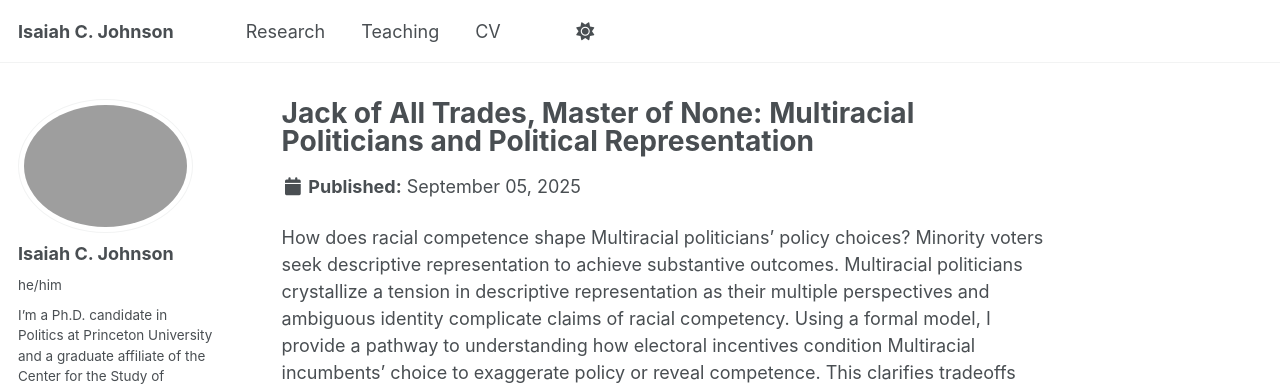
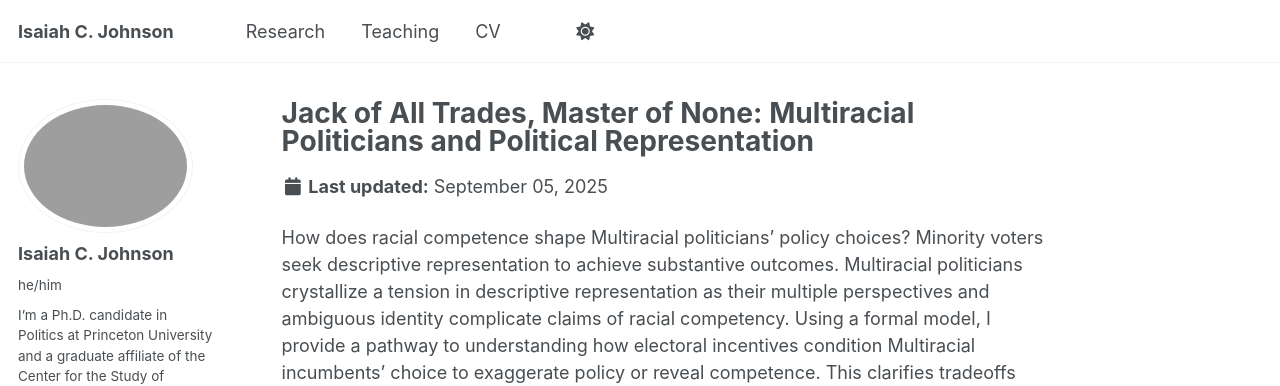
Before and after one commit to isaiahcjohnson/IsaiahCJohnson.github.io, a Jekyll site: the page built from _publications/2025-09-05-JMP-Draft.md, in a window 1280 px wide and 1263 px high. Shown: the top 386 px of the window. Built offline with Jekyll 4.4.1, drawn with Linux system fonts in a browser that asks for light colours; some web fonts are replaced.

Commit message:
modified:   _layouts/single.html

```diff
--- a/_layouts/single.html
+++ b/_layouts/single.html
@@ -36,11 +36,24 @@ layout: default
 
 {% if page.collection == 'teaching' %}
   <p> {{ page.type }}, <i>{{ page.venue }}</i>, {{ page.date | default: "1900-01-01" | date: "%Y" }} </p>
+
 {% elsif page.venue and page.date %}
   <p>Published in <i>{{ page.venue }}</i>, {{ page.date | default: "1900-01-01" | date: "%Y" }} </p>
+
 {% elsif page.date %}
-          <p class="page__date"><strong><i class="fa fa-fw fa-calendar" aria-hidden="true"></i> {{ site.data.ui-text[site.locale].date_label | default: "Published:" }}</strong> <time datetime="{{ page.date | date_to_xmlschema }}">{{ page.date | default: "1900-01-01" | date: "%B %d, %Y" }}</time></p>
+  {% if page.category == "working_papers" or (page.categories and page.categories contains "working_papers") %}
+    <p class="page__date">
+      <strong><i class="fa fa-fw fa-calendar" aria-hidden="true"></i> Last updated:</strong>
+      <time datetime="{{ page.date | date_to_xmlschema }}">{{ page.date | default: "1900-01-01" | date: "%B %d, %Y" }}</time>
+    </p>
+  {% else %}
+    <p class="page__date">
+      <strong><i class="fa fa-fw fa-calendar" aria-hidden="true"></i> Published:</strong>
+      <time datetime="{{ page.date | date_to_xmlschema }}">{{ page.date | default: "1900-01-01" | date: "%B %d, %Y" }}</time>
+    </p>
   {% endif %}
+{% endif %}
+
         </header>
       {% endunless %}
 
```
Lines whose indentation alone changed are shown as unchanged.
